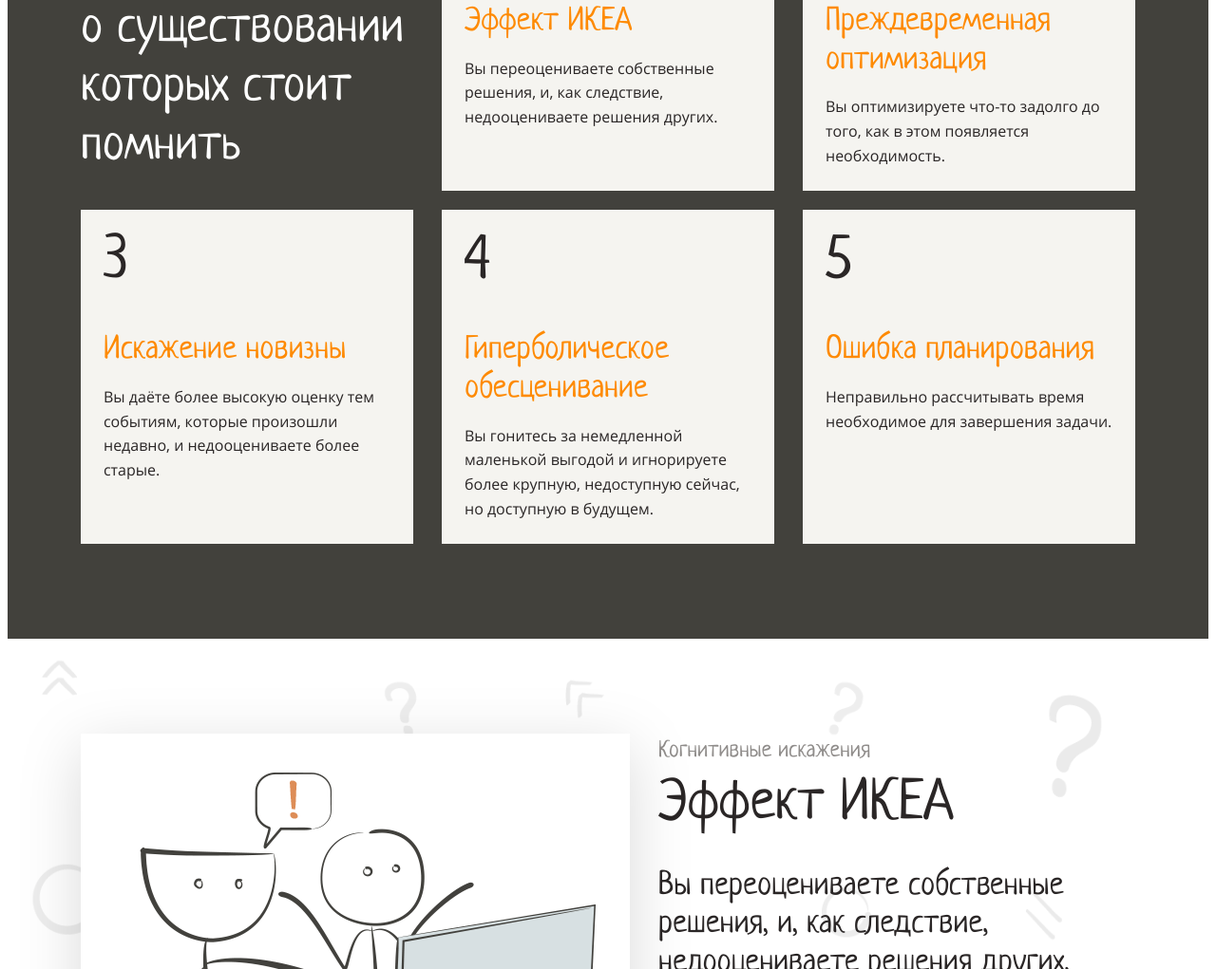
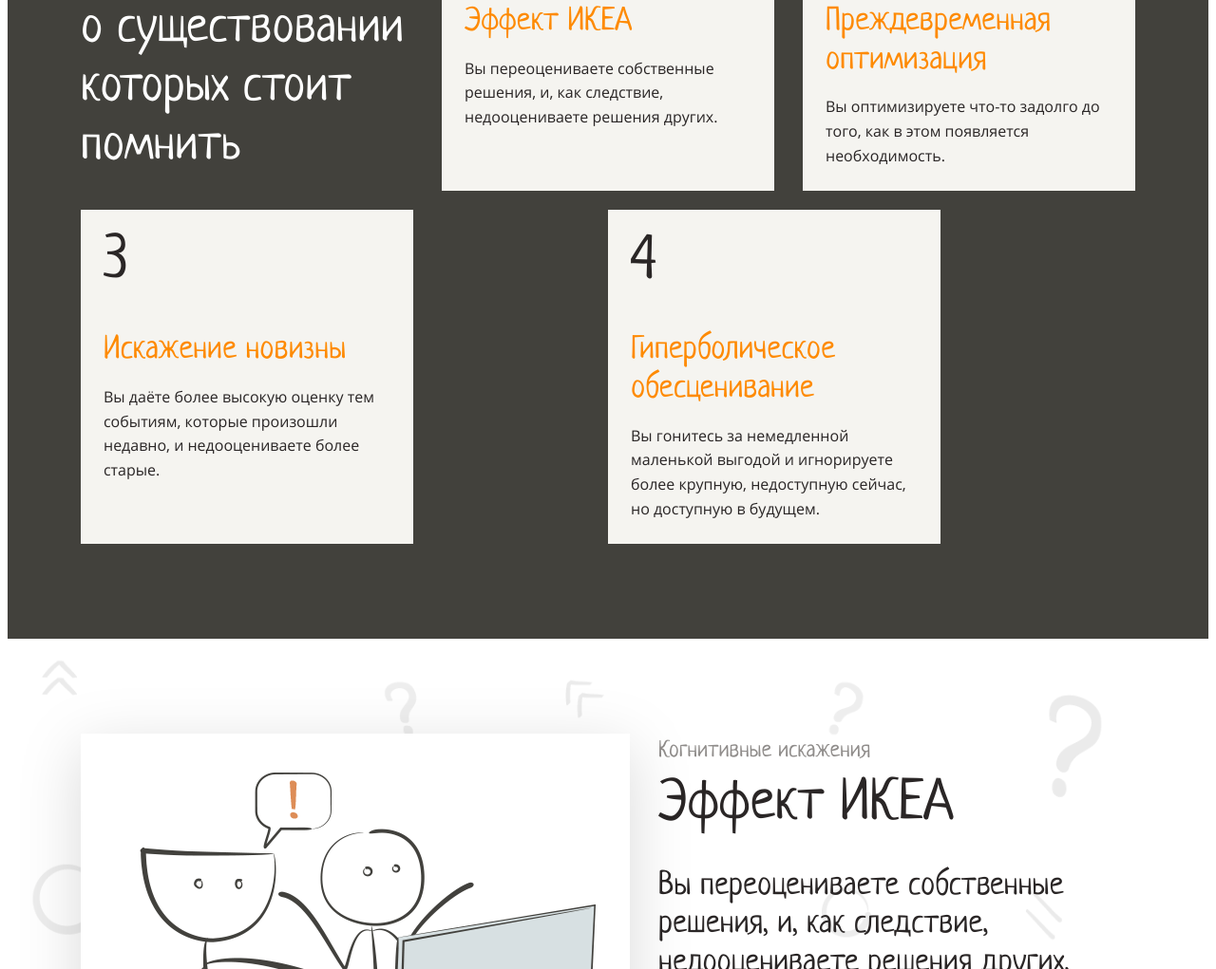
Before and after one commit to hexletart/cognitive-distortions-layout, a plain HTML site: page index.html in a window 1280 px wide. Shown: the part 2088-3109 px from the top of the page at 95% size. Drawn offline with Linux system fonts and the light colour scheme.

Commit message:
eighth part (v.3f) - 01.04.2021

```diff
--- a/index.html
+++ b/index.html
@@ -89,12 +89,7 @@
                         <p class="third-sect-card-descr-4">Вы гонитесь за немедленной маленькой выгодой и
                             игнорируете более крупную, недоступную сейчас, но доступную в будущем.</p>
                     </a>
-                    <a class="third-sect-card-n-5 third-sect-link" href="#errors-in-planning">
-                        <h2 class="third-sect-numb">5</h2>
-                        <h3 class="third-sect-card-title">Ошибка планирования</h3>
-                        <p class="third-sect-card-descr-5">Неправильно рассчитывать время необходимое для завершения
-                            задачи.</p>
-                    </a>
+
                 </div>
             </section>
         </div>
```
